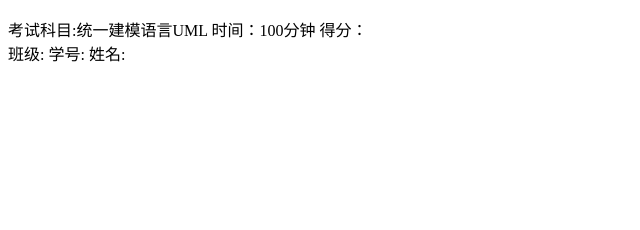
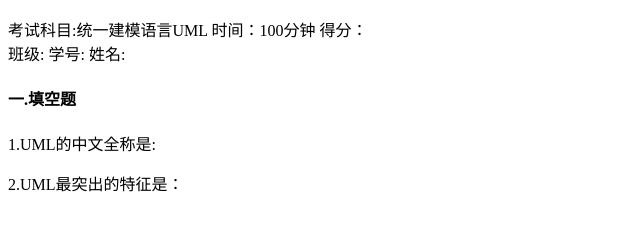
Before and after one commit to qiuyunfen/html_practice, a plain HTML site: page index.html in a window 1280 px wide. Shown: the part 58-288 px from the top of the page, without its empty margins (0-640 px from the left). Drawn offline with Linux system fonts and the light colour scheme.

Commit message:
add tiankong

```diff
--- a/index.html
+++ b/index.html
@@ -18,5 +18,10 @@
             </div>
         </div>
 
+        <div>
+            <h4>一.填空题</h4>
+            <p>1.UML的中文全称是:</p>
+            <p>2.UML最突出的特征是：</p>
+        </div>
     </body>
 </html>
```
